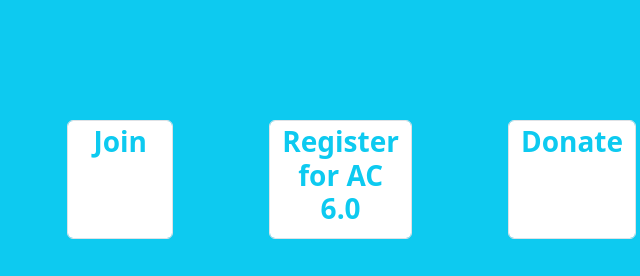
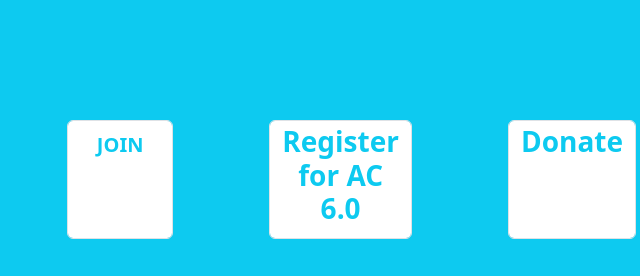
Before and after one commit to Animals-With-Humanity/AWH-website, a plain HTML site: page index.html in a window 1280 px wide. Shown: the part 1780-2056 px from the top of the page, 51-691 px from the left. Drawn offline with nearby package versions, Linux system fonts and the light colour scheme.

Commit message:
Update index.html

```diff
--- a/index.html
+++ b/index.html
@@ -64,7 +64,7 @@
           <div class="col-7 align-items-center" style="margin-top: 25vh">
             <div class="row">
               <div class="col bg-white text-info mx-5 py-1 form-control">
-                <h3 class="fw-bold text-center" >Join</h3>
+                <h3 class="fw-bold text-center" ><a class="nav-link fs-5 fw-bold my-2" href="https://docs.google.com/forms/d/e/1FAIpQLSdw9TPtZ4GVAThKbtRScrEdu7NfwyBP6gtl4pspZbHU1brrNQ/viewform">JOIN</a></h3>
               </div>
               <div class="col bg-white text-info mx-5 py-1 form-control">
                 <h3 class="fw-bold text-center" >Register for AC 6.0</h3>
```
